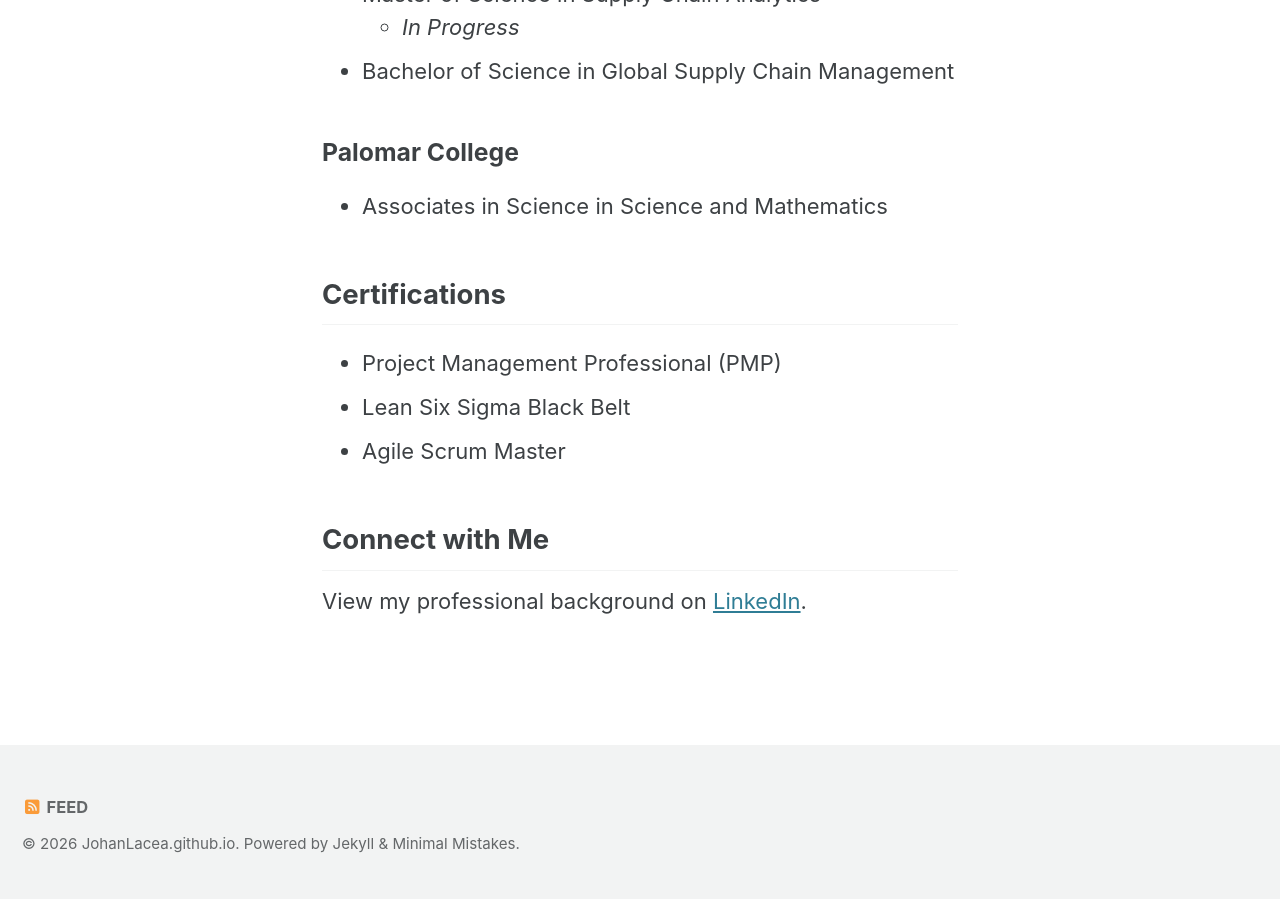
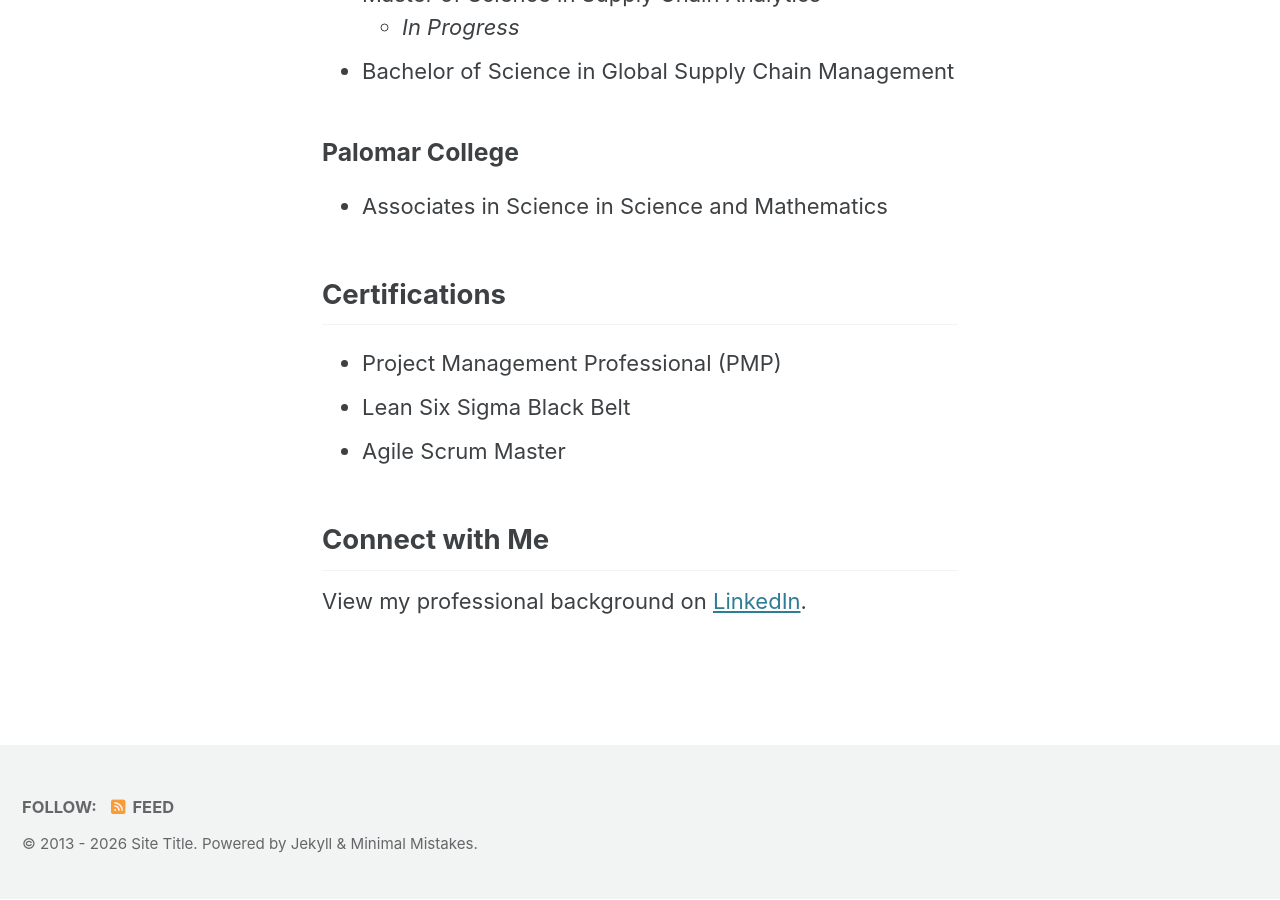
Before and after one commit to JohanLacea/JohanLacea.github.io, a Jekyll site: the page built from index.md, in a window 1280 px wide and 900 px high, scrolled down 2567 px. Built offline with Jekyll 4.4.1, drawn with Linux system fonts in a browser that asks for light colours; cached includes are drawn as plain includes; the list of posts is cut into pages by our own code; our own code applies the rules of GitHub Pages for plain Markdown files; part of the change alters nothing that is shown; some of the changed text lies outside the part shown.

Commit message:
Update _config.yml

```diff
--- a/_config.yml
+++ b/_config.yml
@@ -1,4 +1,3 @@
-<<<<<<< HEAD
 # Welcome to Jekyll!
 #
 # This config file is meant for settings that affect your entire site, values
@@ -332,19 +331,3 @@ defaults:
       comments: # true
       share: true
       related: true
-
-=======
-title: Supply Chain | Logistics | Analytics
-description: "Supply Chain Analytics Graduate Student"
-author:
-name: "Johan Lacea"
-teaser: "/assets/img/logo.jpg"
-bio: "Supply Chain Analytics Graduate Student"
-show_downloads: true
-google_analytics:
-remote_theme: "mmistakes/minimal-mistakes@4.28.1"
-minimal_mistakes_skin: "mint"
-plugins:
-  - jekyll-remote-theme
-  - jekyll-include-cache
->>>>>>> ec636df1edec662a583fff1de5455871056be997
```
